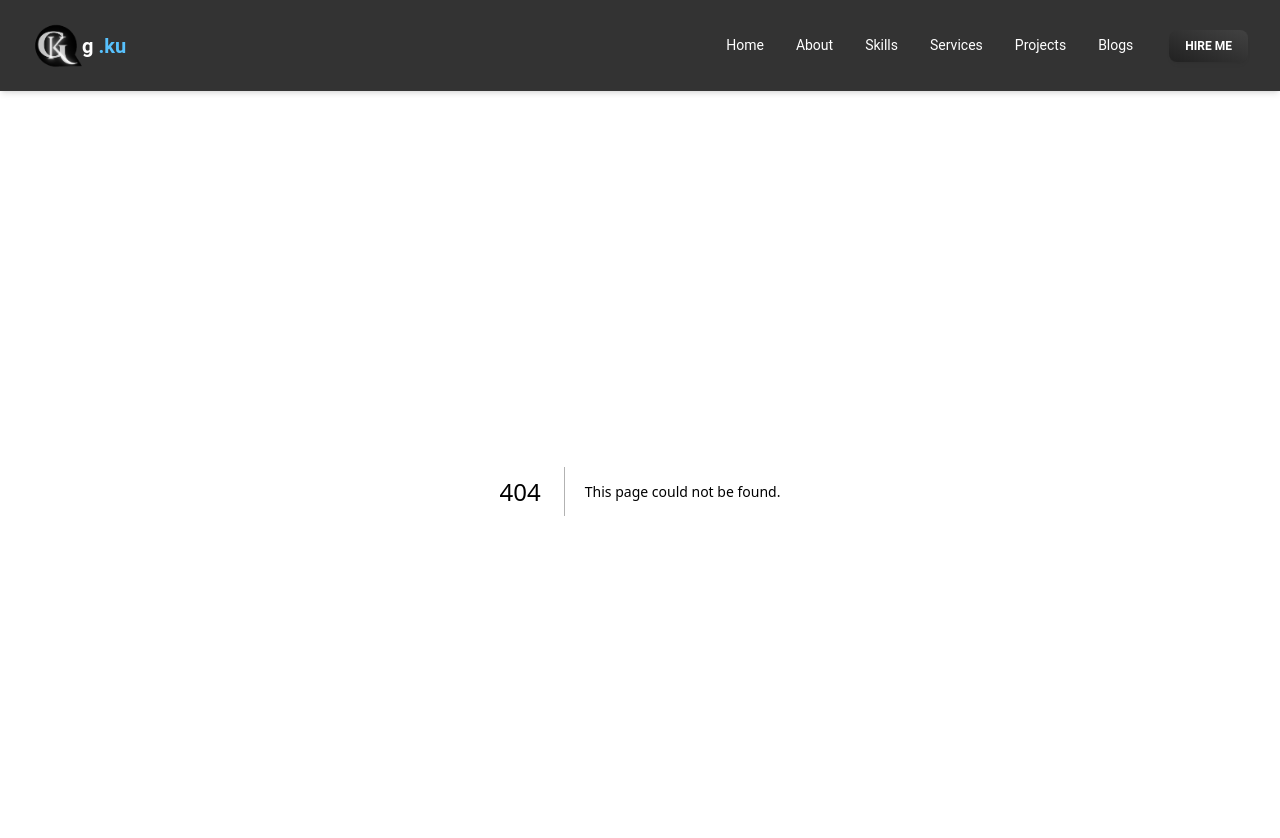
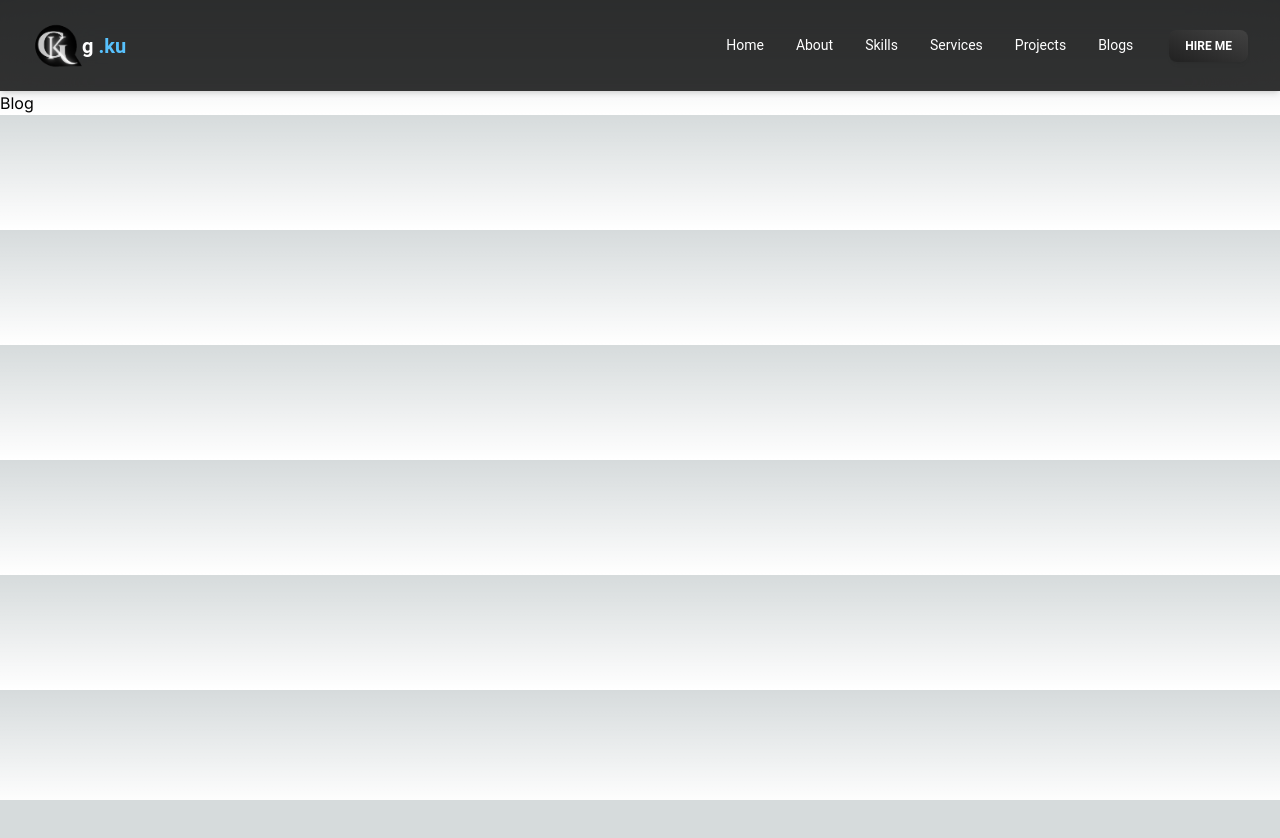
Before and after one commit to gilbert-ku/g.ku, a Next.js app: page /blogs/1 in a window 1280 px wide. Before the commit this address had no page. Shown: the top 838 px of the page. After the commit the page ends 800 px from the top, so only its background shows below. Built offline with nearby package versions, Linux system fonts and the light colour scheme.

Commit message:
add blog page with blog bg

```diff
--- /dev/null
+++ b/app/blogs/[blog]/page.jsx
@@ -0,0 +1,9 @@
+import React from 'react'
+
+const Blog = () => {
+  return (
+    <div>Blog</div>
+  )
+}
+
+export default Blog
```
Also changed, not shown: public/blogbg.jpeg (added).
